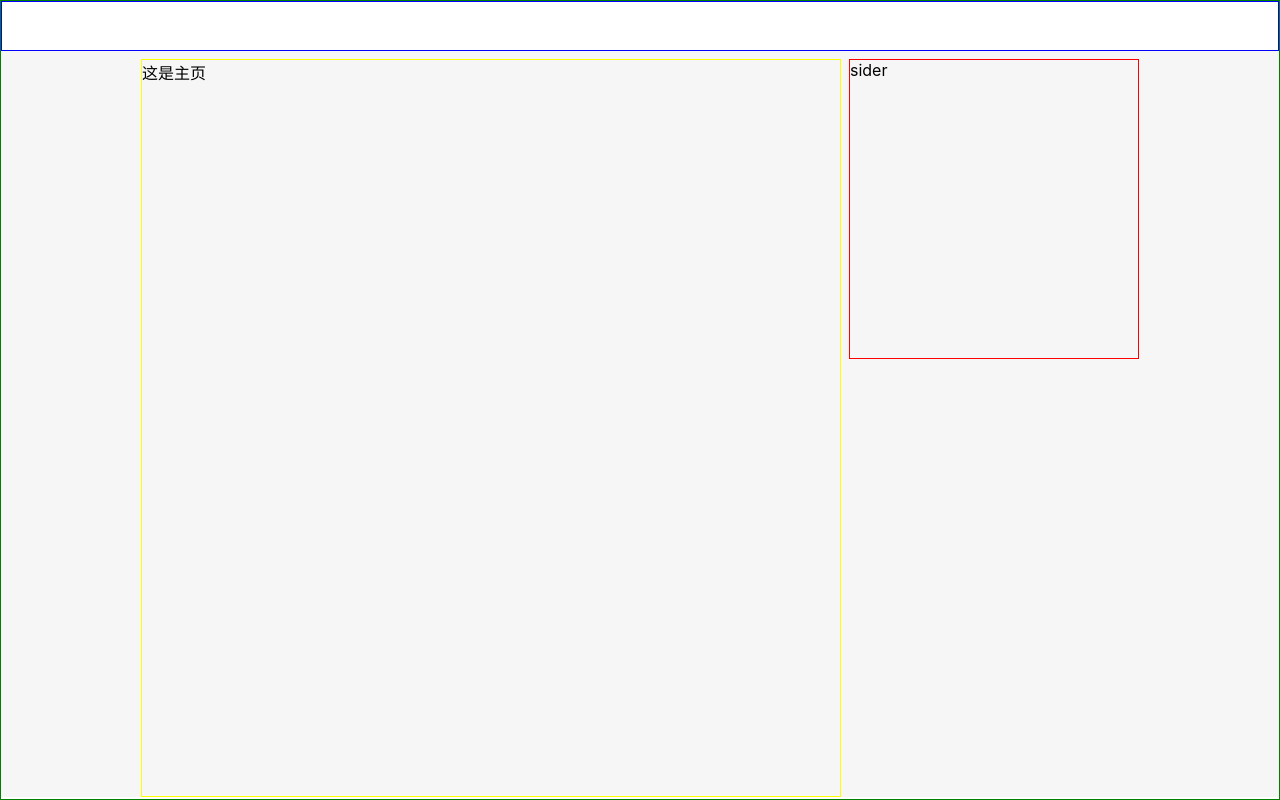
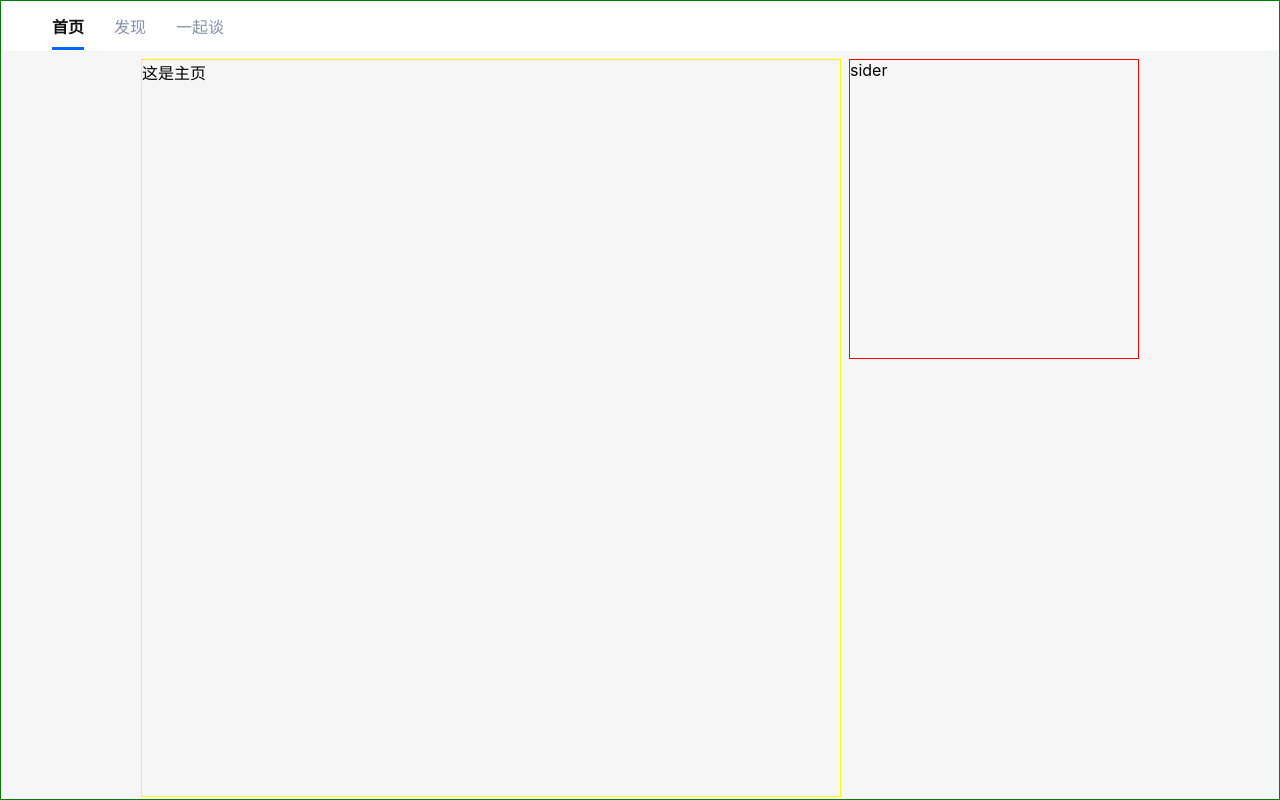
Before and after one commit to Orange-ice/talk-everything, a React (Vite) app: page /#/home in a window 1280 px wide. Built offline with nearby package versions, Linux system fonts and the light colour scheme.

Commit message:
header导航

```diff
--- a/src/App.tsx
+++ b/src/App.tsx
@@ -2,6 +2,8 @@ import React from 'react';
 import { HashRouter, Redirect, Route, Switch } from 'react-router-dom';
 import Home from './views/home';
 import Layout from './components/layout';
+import Explore from './views/explore';
+import Questions from './views/questions';
 
 function App () {
 
@@ -10,6 +12,8 @@ function App () {
             <Switch>
                 <Layout>
                     <Route path="/home" component={Home}/>
+                    <Route path="/explore" component={Explore}/>
+                    <Route path="/questions" component={Questions}/>
                     <Redirect path="/" to="/home"/>
                 </Layout>
             </Switch>
--- a/src/assets/styles/index.css
+++ b/src/assets/styles/index.css
@@ -13,6 +13,10 @@ body {
   -moz-osx-font-smoothing: grayscale;
 }
 
+a {
+  text-decoration: none;
+  color: inherit;
+}
 
 html, body, #root {
   height: 100%;
--- a/src/components/header/index.scss
+++ b/src/components/header/index.scss
@@ -1,5 +1,34 @@
 .header {
     width: 100%;
     height: 50px;
-    border: solid 1px blue;
+    box-shadow: 0 1px 3px rgb(18 18 18 / 10%);
+    background-clip: content-box;
+    background: #fff;
+    display: flex;
+    align-items: center;
+
+    &-logo.custom-icon {
+        height: 36px;
+        width: 36px;
+    }
+
+    &-nav {
+        a {
+            color: #8590a6;
+            padding: 12px 0;
+            margin: 0 15px;
+            position: relative;
+            transition-timing-function: ease-in;
+        }
+        a.active {color: #121212;font-weight: 600;}
+        a.active:after {
+            position: absolute;
+            right: 0;
+            bottom: -1px;
+            left: 0;
+            height: 3px;
+            background: #06f;
+            content: "";
+        }
+    }
 }
--- a/src/components/header/index.tsx
+++ b/src/components/header/index.tsx
@@ -1,11 +1,17 @@
 import './index.scss';
 import React from 'react';
+import { NavLink } from 'react-router-dom';
 import CustomIcon from '../customIcon';
 
-const Header = () => {
+const Header: React.FC = () => {
     return (
         <div className="header">
-            <CustomIcon name="talk"/>
+            <CustomIcon className="header-logo" name="talk"/>
+            <nav className="header-nav">
+                <NavLink to="/home">首页</NavLink>
+                <NavLink to="/explore">发现</NavLink>
+                <NavLink to="/questions">一起谈</NavLink>
+            </nav>
         </div>
     );
 };
--- /dev/null
+++ b/src/views/explore/index.tsx
@@ -0,0 +1,9 @@
+import React from 'react';
+
+const Explore: React.FC = () => {
+    return (
+        <div>话题页</div>
+    );
+};
+
+export default Explore;
--- /dev/null
+++ b/src/views/questions/index.tsx
@@ -0,0 +1,9 @@
+import React from 'react';
+
+const Questions: React.FC = () => {
+    return (
+        <div>问题页</div>
+    );
+};
+
+export default Questions;
```
